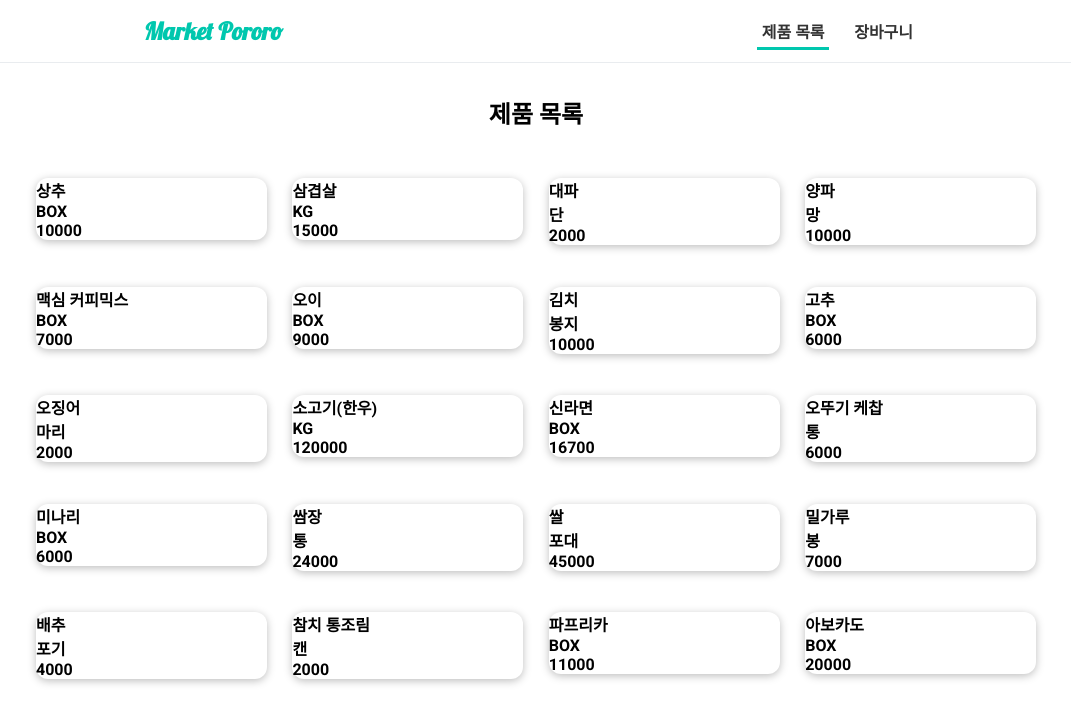
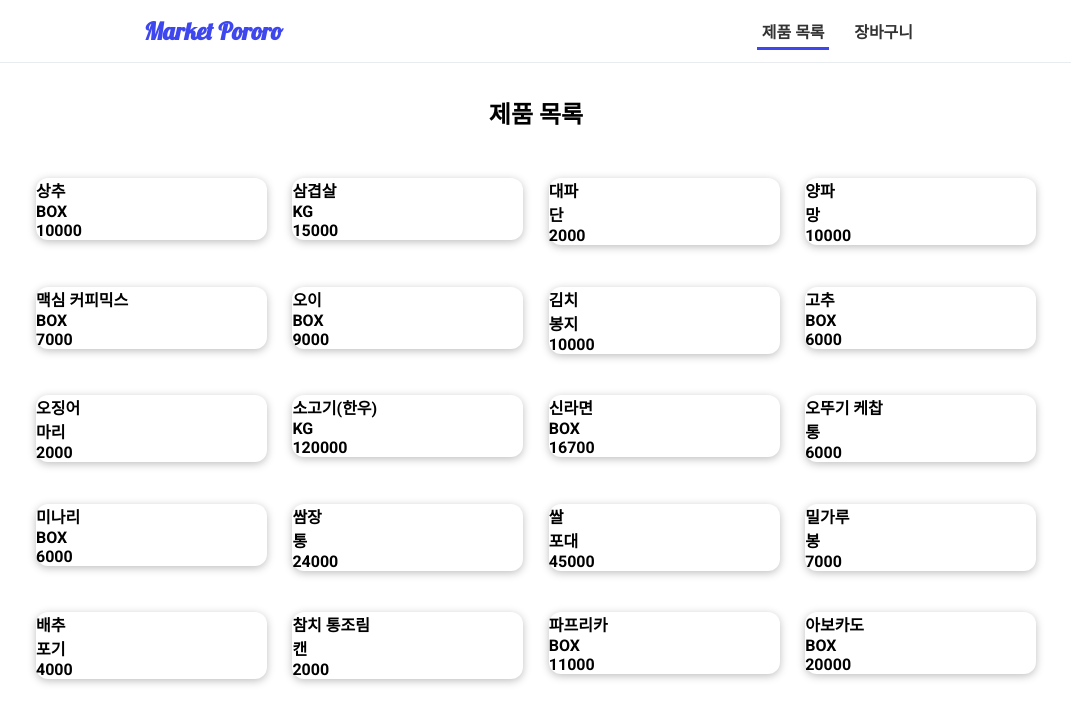
Before and after one commit to abbb1399/market-pororo, a Vue app: page /food in a window 1280 px wide. Shown: the top 724 px of the page, without its empty margins (104-1175 px from the left). Built offline with nearby package versions, Linux system fonts and the light colour scheme.

Commit message:
badge 에니메이션 추가

```diff
--- a/src/components/layout/TheHeader.vue
+++ b/src/components/layout/TheHeader.vue
@@ -2,13 +2,15 @@
   <nav class="nav">
     <h1 class="nav__brand">
       <router-link to="/" class="logo">Market Pororo</router-link>
+      <font-awesome-icon icon="bars" class="icon" @click="display" />
     </h1>
 
     <ul class="nav__items" :class="{ hide: !show }">
       <li>
         <router-link to="/food">제품 목록</router-link>
       </li>
-      <li>
+      <li :class="{ bump: bumpStatus }">
+        <div v-if="cartItemsCount > 0" :data-badge="cartItemsCount" />
         <router-link to="/cart">장바구니</router-link>
       </li>
     </ul>
@@ -16,18 +18,33 @@
 </template>
 
 <script>
-import { ref} from "vue"
-// import { useRouter } from "vue-router"
-// import { useStore } from "vuex"
+import { ref, computed, watch } from "vue"
+import { useStore } from "vuex"
 
 export default {
   setup() {
-    // const router = useRouter()
-    // const store = useStore()
+    const store = useStore()
     const show = ref(false)
+    const bumpStatus = ref(false)
 
+    const cartItemsCount = computed(() => {
+      return store.getters.getTotalQuantity
+    })
 
+    watch(cartItemsCount, (curValue, oldValue, onInvalidate) => {
+      if (curValue === 0) {
+        return
+      }
 
+      bumpStatus.value = true
+
+      const timer = setTimeout(() => {
+        bumpStatus.value = false
+      }, 300)
+
+      // 연속 클릭시 setTimeout 중첩 방지
+      onInvalidate(() => clearTimeout(timer))
+    })
 
     const display = () => {
       show.value = !show.value
@@ -35,9 +52,11 @@ export default {
 
     return {
       show,
+      bumpStatus,
+      cartItemsCount,
       display,
     }
-  }
+  },
 }
 </script>
 
@@ -88,32 +107,30 @@ export default {
     align-items: center;
 
     [data-badge] {
-      position:relative;
+      position: relative;
       &:after {
-        position:absolute;
-        right: -0.625rem;
+        position: absolute;
+        right: -1rem;
         top: -0.5rem;
         line-height: 0.6;
         padding: 0.25rem;
 
-        background-color:#bf1f1f;
-        border:solid 1px #c93a3a;
+        background-color: #bf1f1f;
+        border: solid 1px #c93a3a;
 
         font-size: 0.625rem;
-        color:#fff;
+        color: #fff;
         border-radius: 30px;
-        content:attr(data-badge);
-
+        content: attr(data-badge);
 
         @include respond(tab-port) {
-          right: -0.9rem;
+          right: -1.3rem;
         }
       }
     }
 
     & > li {
       padding: 0 0.625rem;
-
 
       @include respond(tab-port) {
         margin-top: 10px;
@@ -133,10 +150,6 @@ export default {
         }
       }
     }
-
-    .avatar{
-      margin-left: .1rem ;
-    }
   }
 
   .hide {
@@ -144,5 +157,27 @@ export default {
       display: none;
     }
   }
+
+  .bump {
+    animation: bump 300ms ease-out;
+  }
+
+  @keyframes bump {
+    0% {
+      transform: scale(1);
+    }
+    10% {
+      transform: scale(0.9);
+    }
+    30% {
+      transform: scale(1.1);
+    }
+    50% {
+      transform: scale(1.15);
+    }
+    100% {
+      transform: scale(1);
+    }
+  }
 }
 </style>
--- a/src/styles/_variables.scss
+++ b/src/styles/_variables.scss
@@ -1,36 +1,10 @@
 // colors
-$primary-color: #00c7ae;
-$primary-color-light-1: #00D4B7;
-$primary-color-dark-1: #008775;
-$primary-color-dark-2: #00473E;
-
+$primary-color: #3e46ee;
 $secondary-color: #0B83D4;
-$tertiary-color: #0BC1DE;
-$quaternary-color: #0BDE86;
-$quinary-color: #0BD447;
-
-$primary-bg-color: #eafaf9;
-
-$text-color: #f0f4f5;
-$background-color: #263343;
 
 $medium-color: #ccc;
 $light-color: #e9ecef;
 
-$color-secondary-light: #ffb900;
-$color-secondary-dark: #ff7730;
-
-$color-tertiary-light: #2998ff;
-$color-tertiary-dark: #5643fa;
-
-$color-grey-light: #f2f2f2;
-$color-grey-medium: #e1e1e1;
-
 $color-grey-dark-1: #999;
 $color-grey-dark-2: #777;
 $color-grey-dark-3: #333;
-
-$color-white: #fff;
-$color-black: #000;
-
-$website-width: 1280px;
--- a/src/utils/font-awesome.js
+++ b/src/utils/font-awesome.js
@@ -3,13 +3,15 @@ import { library } from "@fortawesome/fontawesome-svg-core"
 import {
   faPlus,
   faMinus,
-  faX
+  faX,
+  faBars
 } from "@fortawesome/free-solid-svg-icons"
 
 library.add(
   faPlus,
   faMinus,
-  faX
+  faX,
+  faBars
 )
 
 export default FontAwesomeIcon
```
Also changed, not shown: 1 other file (tests, documents, lock files or other folders).
